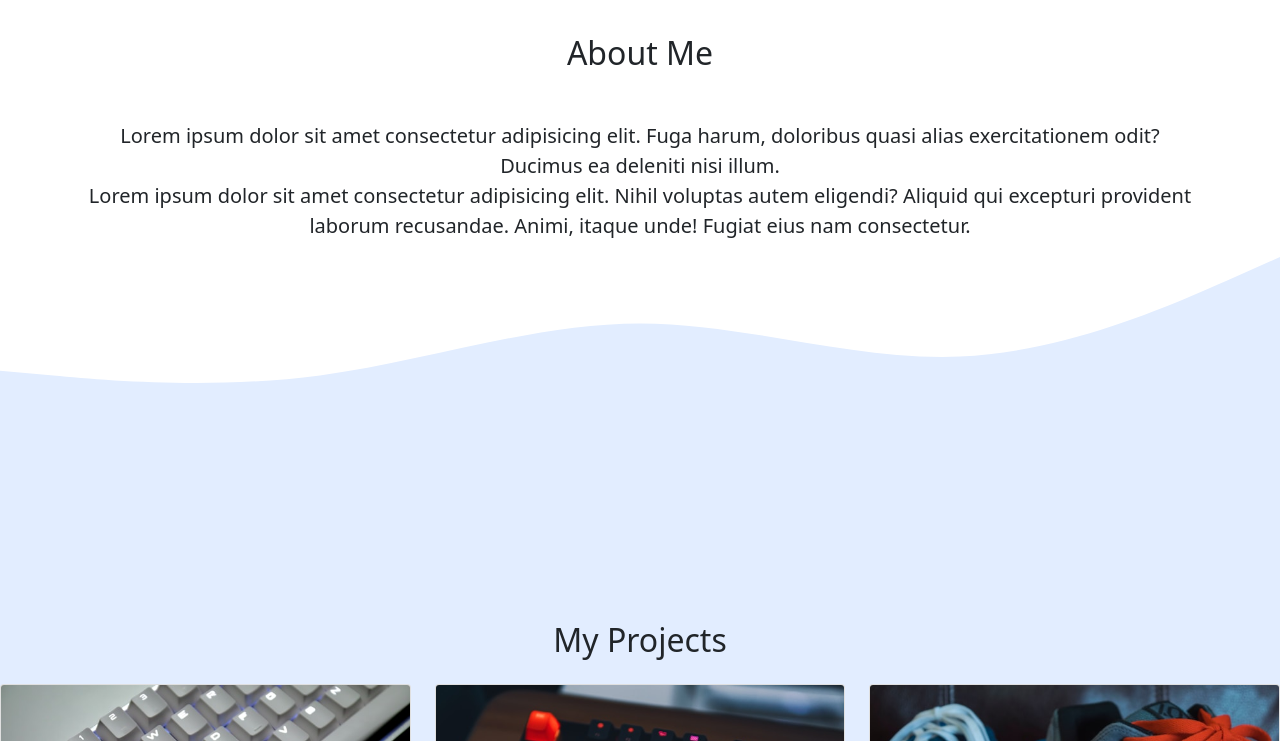
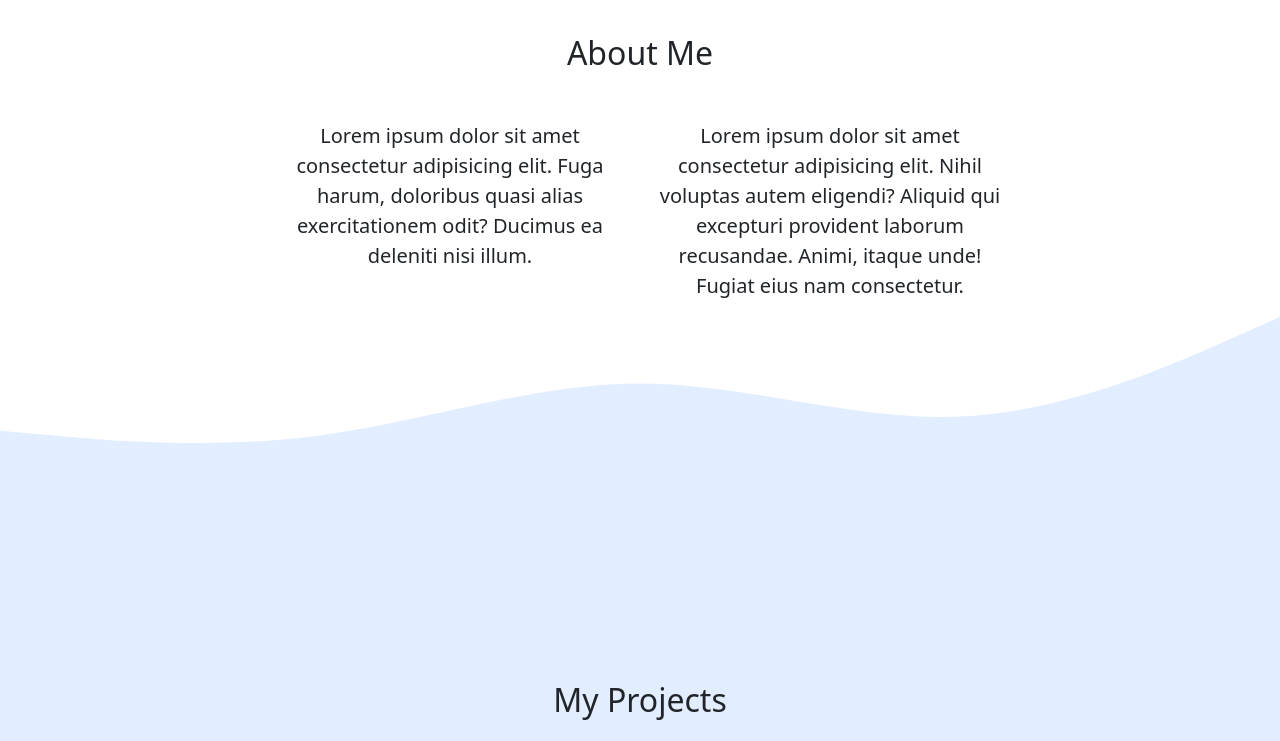
Before and after one commit to nakatach/nakatach.github.io, a plain HTML site: page index.html in a window 1280 px wide. Shown: the part 720-1461 px from the top of the page. Drawn offline with nearby package versions, Linux system fonts and the light colour scheme.

Commit message:
about change

```diff
--- a/index.html
+++ b/index.html
@@ -66,8 +66,8 @@
           </div>
         </div>
         <div class="row justify-content-center fs-5 text-center">
-          <div class="colmd-4">Lorem ipsum dolor sit amet consectetur adipisicing elit. Fuga harum, doloribus quasi alias exercitationem odit? Ducimus ea deleniti nisi illum.</div>
-          <div class="col=col-md-4">
+          <div class="col-md-4">Lorem ipsum dolor sit amet consectetur adipisicing elit. Fuga harum, doloribus quasi alias exercitationem odit? Ducimus ea deleniti nisi illum.</div>
+          <div class="col-md-4">
             <p>Lorem ipsum dolor sit amet consectetur adipisicing elit. Nihil voluptas autem eligendi? Aliquid qui excepturi provident laborum recusandae. Animi, itaque unde! Fugiat eius nam consectetur.</p>
           </div>
         </div>
```
